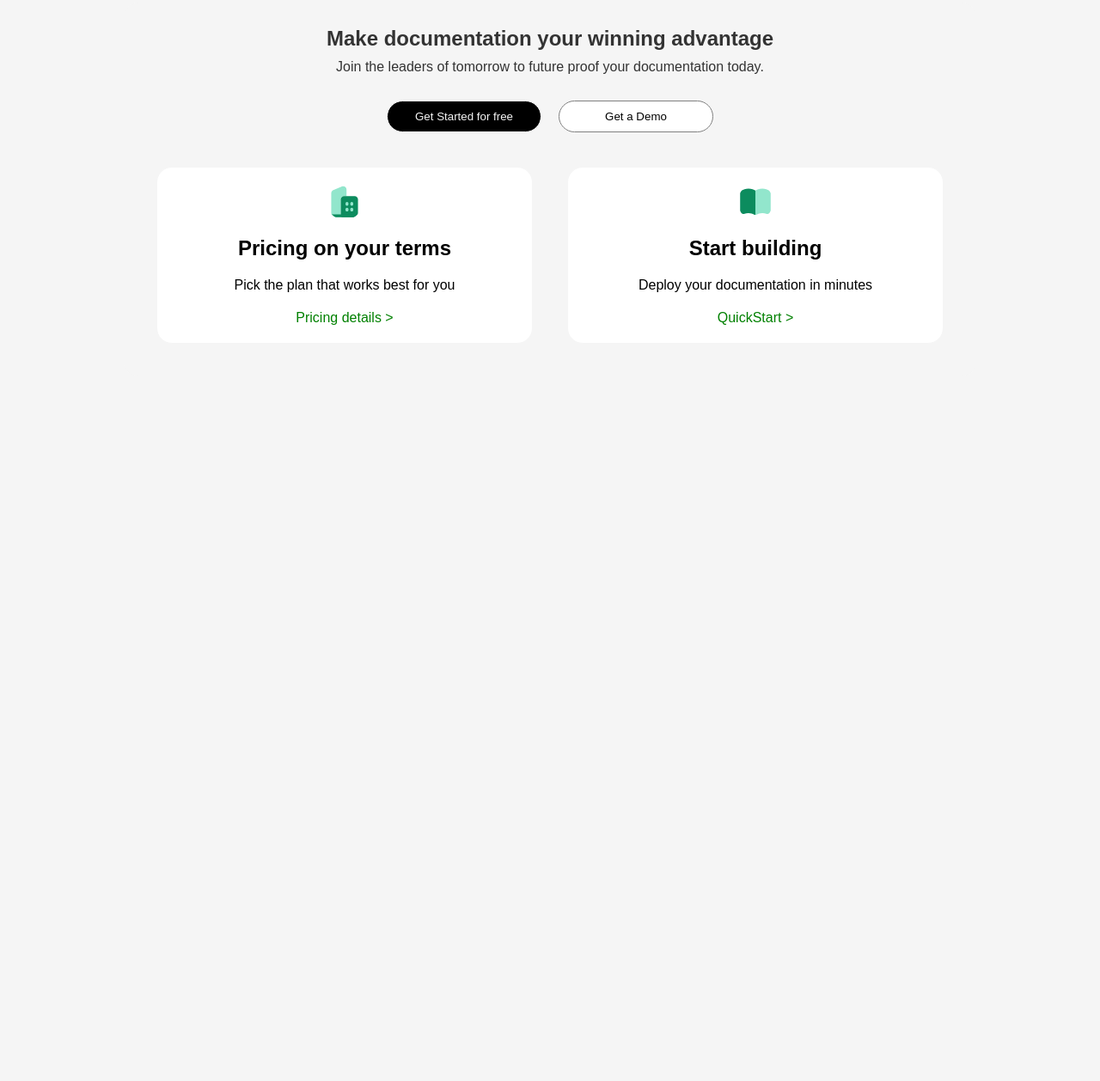
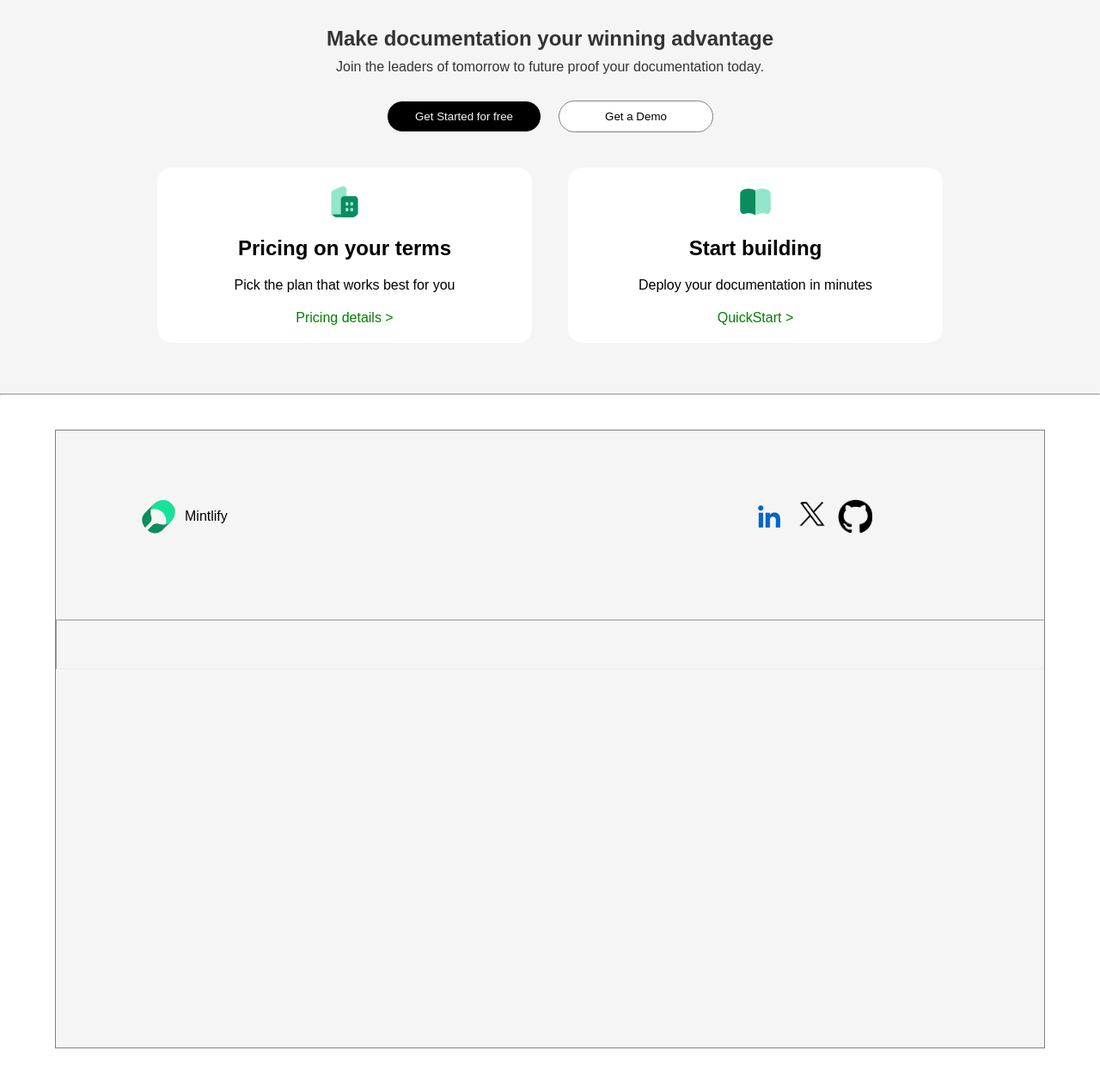
Before and after one commit to vernekaranirudh06/Mintlify-clone, a plain HTML site: page index.html in a window 1280 px wide. Shown: the part 5538-6796 px from the top of the page at 86% size. Before the commit the page ends 5996 px from the top, so only its background shows below. Drawn offline with Linux system fonts and the light colour scheme.

Commit message:
Added footer section

```diff
--- a/index.html
+++ b/index.html
@@ -295,8 +295,33 @@
     </div>
 
     </article>
+    <hr>
 
-
+    <!-- Footer Section -->
+    <footer>
+    <article id="footer-container">
+    <div id="footer-container-1">
+        <figure id="logo">
+            <img src="./images/logo.svg"  id="logo-img" alt="Mintlify Logo">
+            <figcaption style="color: #000;">Mintlify</figcaption>
+        </figure>
+        <div id="footer-container-1-logos">
+            <figure id="logo">
+            <img src="./images/linkedin.webp"  id="logo-img" alt="Mintlify Logo">
+        </figure>
+        <figure id="logo">
+            <img src="./images/x.png"  id="logo-img" alt="Mintlify Logo">
+        </figure>
+        <figure id="logo">
+            <img src="./images/github.png"  id="logo-img" alt="Mintlify Logo">
+        </figure>
+        </div>
+    </div>
+    <hr>
+    <div id="footer-container-2"></div>
+    <div id="footer-container-3"></div>
+    </article>
+    </footer>
 
 
 
--- a/style.css
+++ b/style.css
@@ -684,3 +684,51 @@ object-fit: cover;
     object-fit: cover;
     border-radius: 18px;
 }
+
+footer{
+    height: 100vh;
+    width: 100%;
+    display: flex;
+    justify-content: center;
+    align-items: center;
+    background:#fff;
+    color: #000;
+    overflow: hidden;
+    z-index:1;
+}
+#footer-container{
+    display: grid;
+    width: 90%;
+    height: 90%;
+    background: #f5f5f5;
+    grid-template-columns: 1fr;
+    grid-template-rows: 1fr 2fr 1fr;
+    gap: 20px;
+    border: gray 1px solid;
+}
+#footer-container div{
+    padding: 100px;
+}
+#footer-container-1{
+    display: flex;
+    justify-content: space-between;
+    width: 100%;
+    align-items: center;
+    object-fit: cover;
+    overflow: hidden;
+}
+#footer-container-1 img{
+    height: 40px;
+    width: 40px;
+    object-fit: cover;
+    overflow: hidden;
+    border-radius: 18px;
+}
+#footer-container-1 div{
+    display: flex;
+    gap: 10px;
+    justify-content: space-around;
+    align-items: center;
+    color: #000;
+
+}
```
